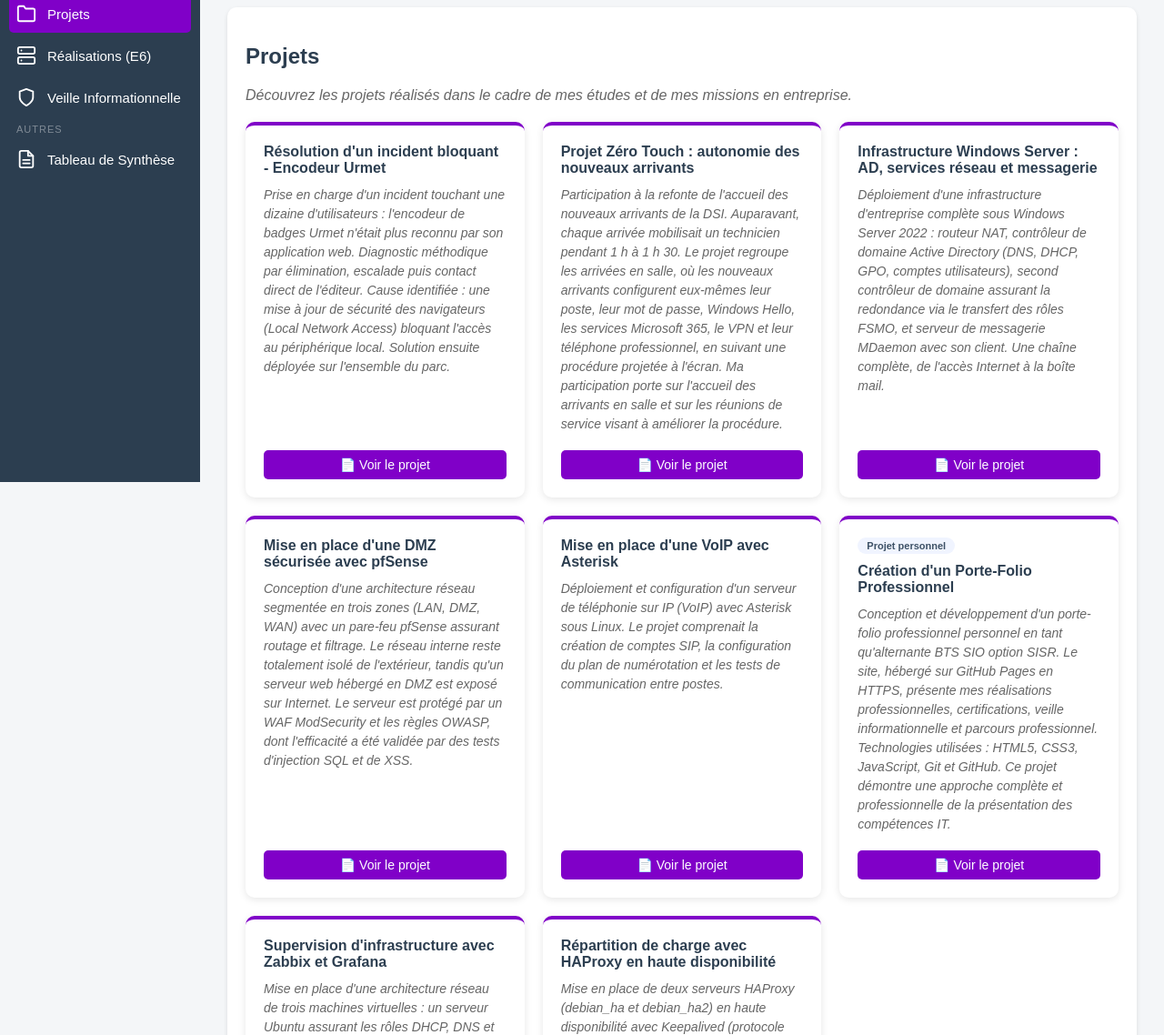
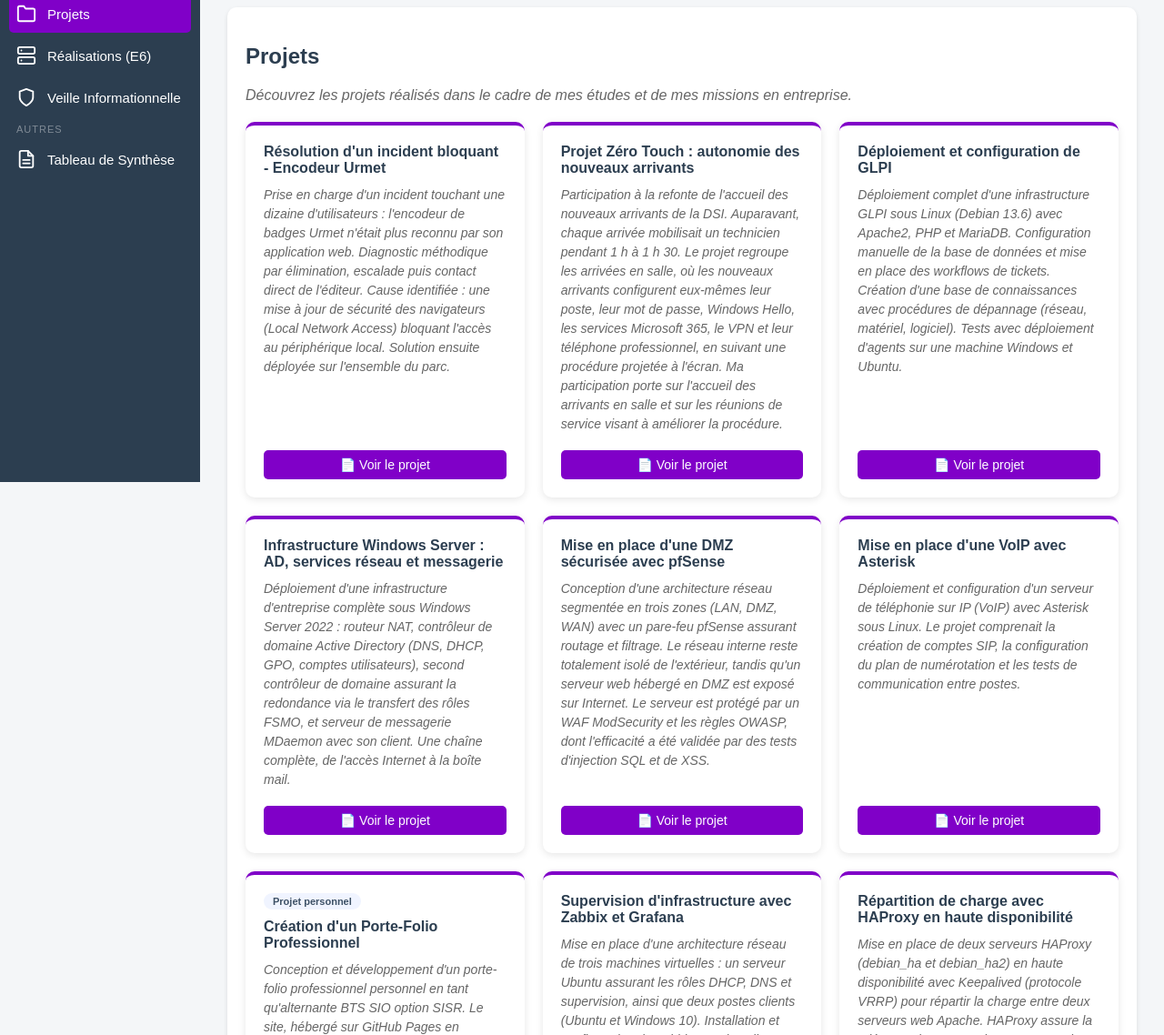
Before and after one commit to Vivifiji/cariouvirginie, a plain HTML site: page projets.html in a window 1280 px wide. Shown: the part 270-1408 px from the top of the page at 91% size. Drawn offline with Linux system fonts and the light colour scheme.

Commit message:
Update projets.html

```diff
--- a/projets.html
+++ b/projets.html
@@ -178,6 +178,12 @@
       </div>
 
       <div class="projet-card">
+        <h3>Déploiement et configuration de GLPI</h3>
+        <p>Déploiement complet d'une infrastructure GLPI sous Linux (Debian 13.6) avec Apache2, PHP et MariaDB. Configuration manuelle de la base de données et mise en place des workflows de tickets. Création d'une base de connaissances avec procédures de dépannage (réseau, matériel, logiciel). Tests avec déploiement d'agents sur une machine Windows et Ubuntu.</p>
+        <a href="Projets-Professionnels/glpi.pdf" target="_blank" class="projet-btn">📄 Voir le projet</a>
+      </div>
+
+      <div class="projet-card">
         <h3>Infrastructure Windows Server : AD, services réseau et messagerie</h3>
         <p>Déploiement d'une infrastructure d'entreprise complète sous Windows Server 2022 : routeur NAT, contrôleur de domaine Active Directory (DNS, DHCP, GPO, comptes utilisateurs), second contrôleur de domaine assurant la redondance via le transfert des rôles FSMO, et serveur de messagerie MDaemon avec son client. Une chaîne complète, de l'accès Internet à la boîte mail.</p>
         <a href="Projets-Professionnels/infra-windows.pdf" target="_blank" class="projet-btn">📄 Voir le projet</a>
```
